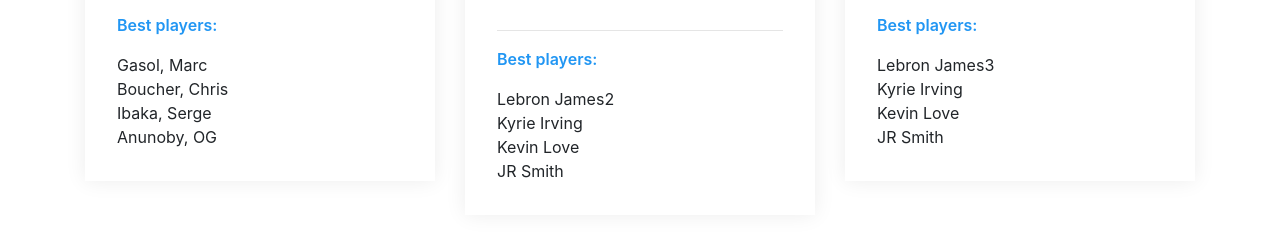
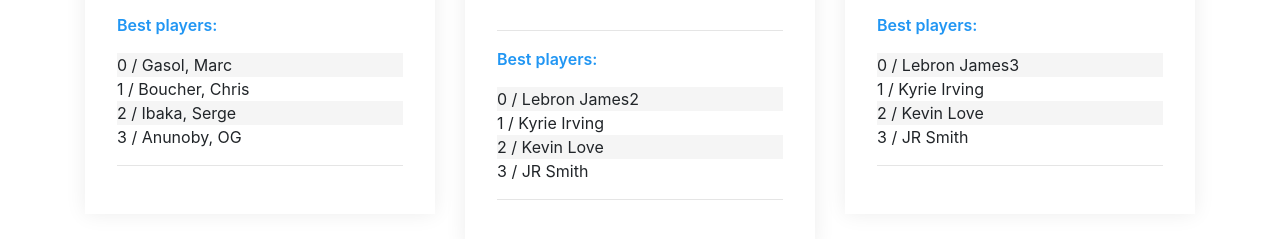
Before and after one commit to bcncodes-training/Angular-introduction, an Angular app in the folder iteracion3/: page / in a window 1280 px wide. Shown: the part 527-766 px from the top of the page. Built offline with nearby package versions, Linux system fonts and the light colour scheme.

Commit message:
ngFor con bg diferente si es par o impar en la lista de best players

```diff
--- a/iteracion3/src/app/app.component.html
+++ b/iteracion3/src/app/app.component.html
@@ -12,12 +12,14 @@
         <hr />
         <div class="best-players">
             <p>Best players:</p>
-            <ul *ngFor='let players of team.bestPlayers'>
+            <ul *ngFor='let players of team.bestPlayers; index as i; let par = even; let impar = odd;' [ngClass] = '{bgList1:par, bgList2:impar}'>
               <li>
-                  {{players}}
+                  {{i}} / {{players}}
               </li>
             </ul>
         </div>
+
+        <hr />
 
       </div>
     </div>
--- a/iteracion3/src/app/app.component.scss
+++ b/iteracion3/src/app/app.component.scss
@@ -49,3 +49,11 @@
     }
   }
 }
+
+.bgList1 {
+  background: $md-grey-100;
+}
+
+.bgList2 {
+  background: #fff;
+}
--- a/iteracion3/src/app/app.component.ts
+++ b/iteracion3/src/app/app.component.ts
@@ -7,7 +7,7 @@
 })
 export class AppComponent {
 
-  title = "NBA Champions"
+  title = 'NBA Champions';
 
   nbachampions = [
     {
```
